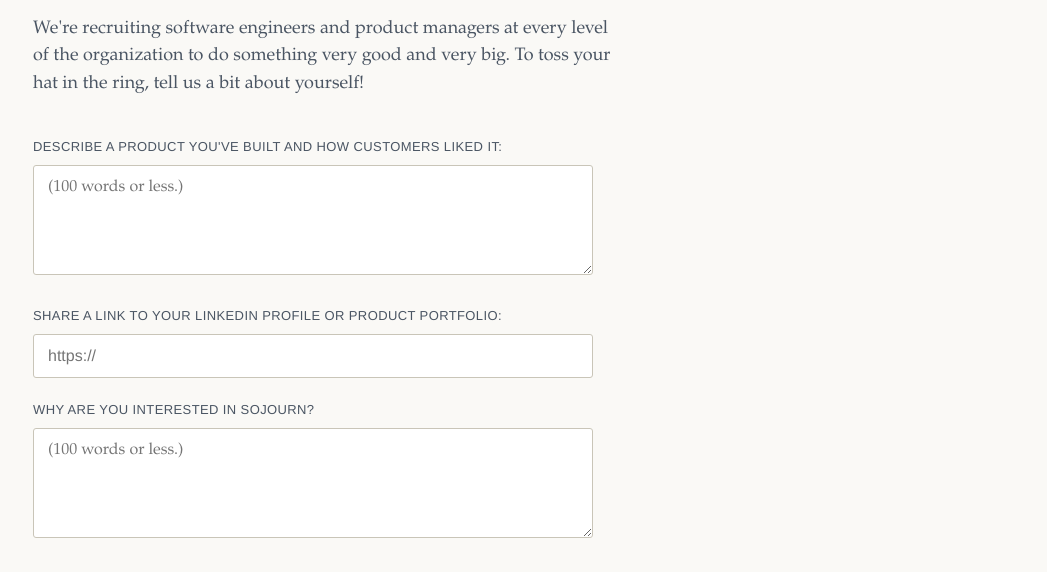
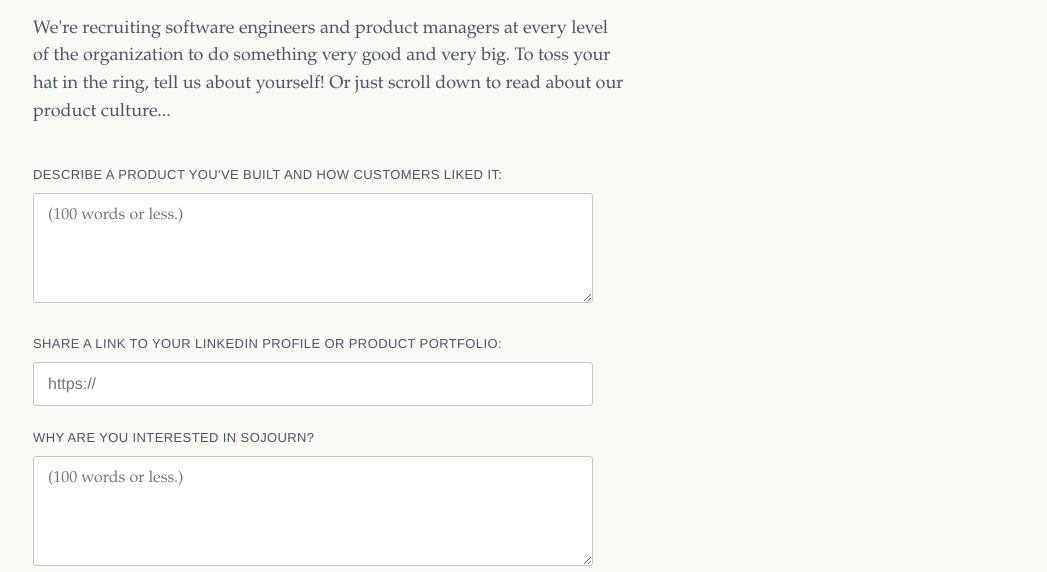
Before and after one commit to SojournHealth/website, a plain HTML site: page recruiting.html in a window 1280 px wide. Shown: the part 184-756 px from the top of the page, without its empty margins (115-1162 px from the left). Drawn offline with Linux system fonts and the light colour scheme.

```diff
--- a/recruiting.html
+++ b/recruiting.html
@@ -28,7 +28,7 @@
   <section class="page-header">
     <div class="wrap">
       <h1>Join Us</h1>
-      <p class="lede">We're recruiting software engineers and product managers at every level of the organization to do something very good and very big. To toss your hat in the ring, tell us a bit about yourself!</p>
+      <p class="lede">We're recruiting software engineers and product managers at every level of the organization to do something very good and very big. To toss your hat in the ring, tell us about yourself! Or just scroll down to read about our product culture...</p>
     </div>
   </section>
 
```
